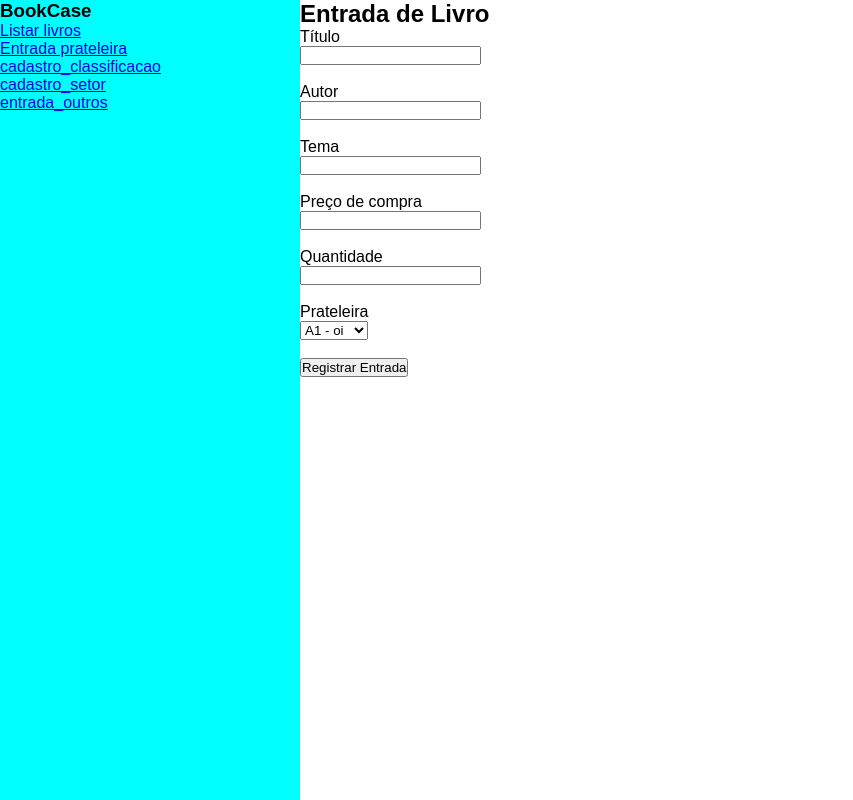
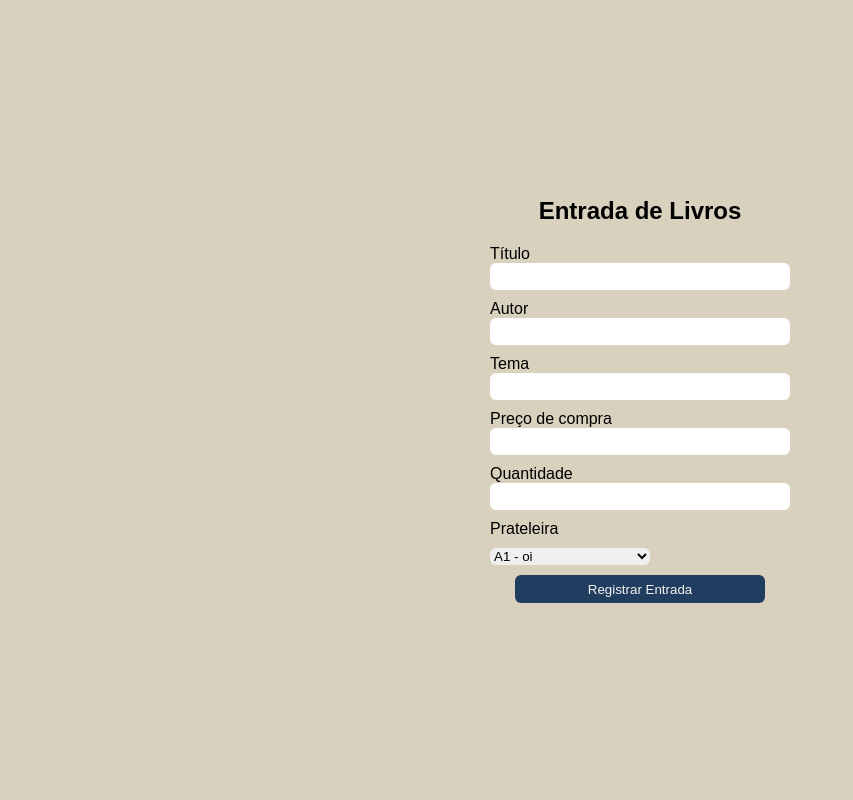
Before and after one commit to maiconjsv/sistema-para-sebos, a Flask app: page /entrada_livro in a window 1280 px wide. Shown: the whole page, without its empty margins (0-853 px from the left). Run offline with Flask 3, Linux system fonts and the light colour scheme; a user stored in the database is signed in.

Commit message:
mais front end

```diff
--- a/static/css/estoque.css
+++ b/static/css/estoque.css
@@ -2,6 +2,13 @@
     margin: 0;
     padding: 0;
     font-family: Arial, Helvetica, sans-serif;
+}
+
+:root{
+    --dourado: #E68C3A;
+    --azul: #213E60;
+    --cinza: #D8D1BD;
+    --branco: #F4F2EF;
 }
 
     body{
@@ -13,4 +20,58 @@
         background-color: aqua;
         width: 300px;
         height: 100vh;
+        position: absolute;
+        left: -302px;
     }
+
+    /*--------------------------------------------------------------------*/
+
+    main{
+        width: 100%;
+        height: 100vh;
+        display: flex;
+        align-items: center;
+        justify-content: center;
+        background-color: var(--cinza);
+    }
+
+    .main_dashboard{
+        width: 80%;
+        height: 80%;
+        display: flex;
+        justify-content: center ;
+        flex-direction: column;
+        align-items: center;
+    }
+
+        h2{
+            margin-bottom: 20px;
+        }
+
+        .main_form{
+            display: flex;
+            flex-direction: column;
+        }
+            .main_form input{
+                width: 300px;
+                height: 27px;
+                border-radius: 6px;
+                border: none;
+                margin-bottom: 10px;
+            }
+            .main_form select{
+                width: 160px;
+                border-radius: 6px;
+                border: none;
+                margin-top: 10px;
+            }
+            .main_form button{
+                width: 250px;
+                height: 28px;
+                border-radius: 6px;
+                border: none;
+                align-self: center;
+                margin-top: 10px;
+                color: var(--branco);
+                background-color: var(--azul);
+            }
--- a/templates/estoque/entrada_livro.html
+++ b/templates/estoque/entrada_livro.html
@@ -15,40 +15,37 @@
         <a href="/entrada_outros">entrada_outros</a> <br>
     </div>
 
+
 <main>
-    <h2>Entrada de Livro</h2>
+    <div class="main_dashboard">
+        <h2>Entrada de Livros</h2>
 
         <p>{{ message }}</p>
 
-    <form method="POST">
+        <form method="POST" class="main_form">
 
             <label>Título</label>
-        <br>
+
             <input type="text" name="titulo">
-        <br><br>
 
             <label>Autor</label>
-        <br>
+
             <input type="text" name="autor">
-        <br><br>
 
             <label>Tema</label>
-        <br>
+
             <input type="text" name="tema">
-        <br><br>
 
             <label>Preço de compra</label>
-        <br>
+
             <input type="number" step="0.01" name="preco">
-        <br><br>
 
             <label>Quantidade</label>
-        <br>
+
             <input type="number" name="quantidade">
-        <br><br>
 
             <label>Prateleira</label>
-        <br>
+
             <select name="id_prateleira">
 
                 {% for prateleira in prateleiras %}
@@ -61,13 +58,12 @@
 
             </select>
 
-        <br><br>
-
             <button type="submit">
                 Registrar Entrada
             </button>
 
         </form>
+    </div>
 </main>
 
 </body>
```
Also changed, not shown: templates/estoque/cadastro_setor.html (+8 -7 lines). Lines whose indentation alone changed are shown as unchanged.
